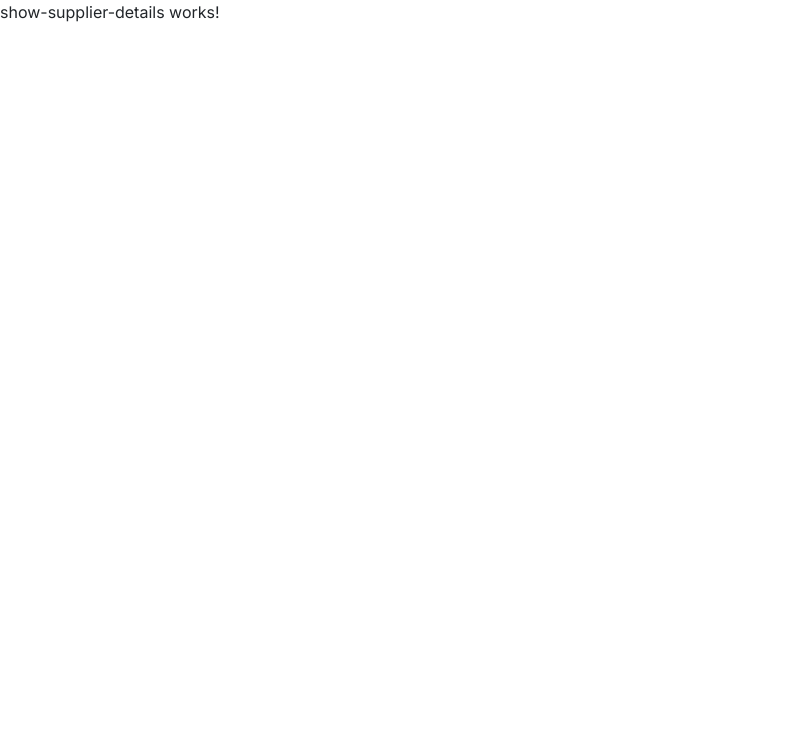
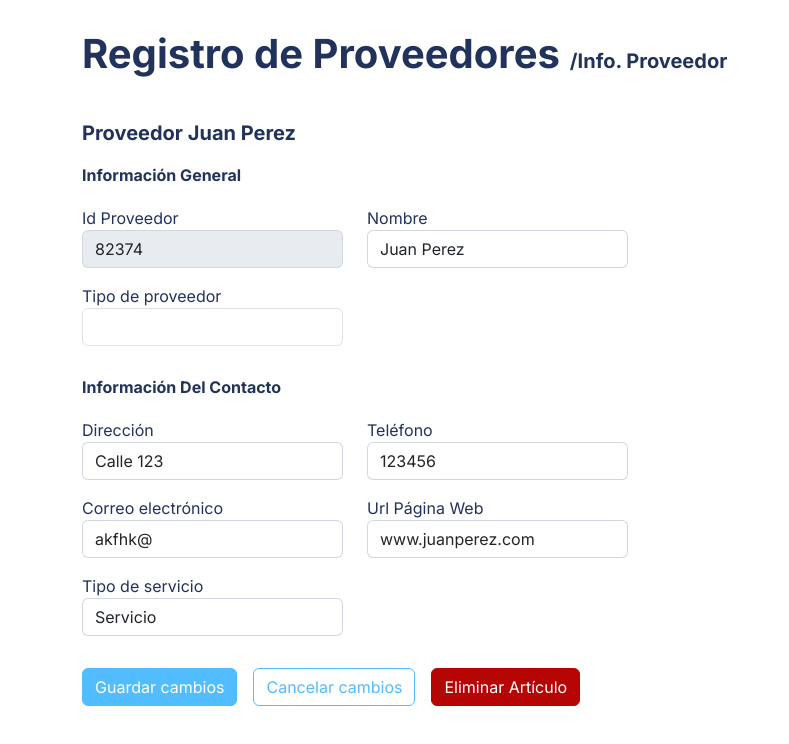
Before and after one commit to Code-Crafters-PUJ/web-app-users, an Angular app: page /home/inventory/show/supplier/detail in a window 1280 px wide. Shown: the top 744 px of the page, without its empty margins (0-789 px from the left). Built offline with nearby package versions, Linux system fonts and the light colour scheme.

Commit message:
Show supplier details created for edit or delete a supplier

```diff
--- a/src/app/pages/inventory-page/show-supplier-details-page/show-supplier-details.component.css
+++ b/src/app/pages/inventory-page/show-supplier-details-page/show-supplier-details.component.css
@@ -0,0 +1,32 @@
+.edit-info{
+  padding: 0;
+  margin: 1rem 0;
+}
+
+h5, h6{
+  margin-top: 1rem;
+}
+h6{
+  color: var(--bs-secondary);
+  font-family: Inter, sans-serif;
+  padding-bottom: 5px;
+  font-weight: bold;
+}
+
+label{
+  font-family: Inter, sans-serif;
+  font-weight: 400;
+}
+
+input{
+  font-family: Inter, sans-serif;
+  font-weight: 400;
+  border: 1px solid #21325B33;
+}
+
+::placeholder{
+  font-family: Inter, sans-serif;
+  font-weight: 400;
+  color: #21325B33;
+
+}
--- a/src/app/pages/inventory-page/show-supplier-details-page/show-supplier-details.component.html
+++ b/src/app/pages/inventory-page/show-supplier-details-page/show-supplier-details.component.html
@@ -1 +1,66 @@
-<p>show-supplier-details works!</p>
+<div class="container">
+  <div class="header-container">
+    <h1>Registro de Proveedores</h1>
+    <h5>/Info. Proveedor</h5>
+  </div>
+  <h5>Proveedor {{supplier.name}}</h5>
+
+  <div>
+    <h6>Información General</h6>
+    <div class="container edit-info">
+      <div class="row">
+        <div class="form-group col-md-3 mb-3">
+          <label for="id">Id Proveedor</label>
+          <input type="text" class="form-control" id="id" placeholder="Id Proveedor" [ngModel]="supplier.id" disabled>
+        </div>
+        <div class="form-group col-md-3 mb-3">
+          <label for="name">Nombre</label>
+          <input type="text" class="form-control" id="name" placeholder="Nombre" [ngModel]="supplier.name">
+        </div>
+      </div>
+      <div class="row">
+        <div class="form-group col-md-3 mb-3">
+          <label for="supplierType">Tipo de proveedor</label>
+          <select class="form-control" id="supplierType" [ngModel]="supplier.supplierType" required>
+            <option selected="selected">{{getSupplierTypeName(supplier.supplierType)}}</option>
+            <option *ngFor="let option of supplierOptions" [value]="option.value">{{ option.text }}</option>
+          </select>
+        </div>
+      </div>
+    </div>
+  </div>
+  <div>
+    <h6>Información Del Contacto</h6>
+    <div class="container edit-info">
+      <div class="row mb-3">
+        <div class="form-group col-md-3">
+          <label for="address">Dirección</label>
+          <input type="text" class="form-control" id="address" [ngModel]="supplier.address" placeholder="Dirección">
+        </div>
+        <div class="form-group col-md-3">
+          <label for="phone">Teléfono</label>
+          <input type="text" class="form-control" id="phone" [ngModel]="supplier.phone" placeholder="Teléfono">
+        </div>
+      </div>
+      <div class="row mb-3">
+        <div class="form-group col-md-3">
+          <label for="email">Correo electrónico</label>
+          <input type="text" class="form-control" id="email" [ngModel]="supplier.email" placeholder="Correo electrónico">
+        </div>
+        <div class="form-group col-md-3">
+          <label for="urlPage">Url Página Web</label>
+          <input type="text" class="form-control" id="urlPage" [ngModel]="supplier.urlPage" placeholder="Url Página Web">
+        </div>
+      </div>
+      <div class="row mb-3">
+        <div class="form-group col-md-3">
+          <label for="serviceType">Tipo de servicio</label>
+          <input type="text" class="form-control" id="serviceType" [ngModel]="supplier.serviceType" placeholder="Tipo de servicio">
+        </div>
+      </div>
+    </div>
+  </div>
+  <button class="btn btn-primary mt-3" (click)="saveSupplierChanges()">Guardar cambios</button>
+  <button class="btn btn-primary-border mt-3 mx-3" (click)="cancelChanges()">Cancelar cambios</button>
+  <button class="btn btn-danger mt-3" (click)="deleteSupplier()">Eliminar Artículo</button>
+</div>
--- a/src/app/pages/inventory-page/show-supplier-details-page/show-supplier-details.component.ts
+++ b/src/app/pages/inventory-page/show-supplier-details-page/show-supplier-details.component.ts
@@ -1,12 +1,136 @@
-import { Component } from '@angular/core';
+import {Component, OnInit} from '@angular/core';
+import {NgForOf} from "@angular/common";
+import {FormsModule, ReactiveFormsModule} from "@angular/forms";
+import {supplier} from "../../../Models/Inventory/supplier";
+import {supplierType} from "../../../Models/Inventory/supplierType";
+import {ActivatedRoute, Router} from "@angular/router";
+import {SupplierService} from "../../../services/inventory-services/supplier/supplier.service";
+import Swal from "sweetalert2";
 
 @Component({
   selector: 'app-show-supplier-details',
   standalone: true,
-  imports: [],
+  imports: [
+    NgForOf,
+    ReactiveFormsModule,
+    FormsModule
+  ],
   templateUrl: './show-supplier-details.component.html',
   styleUrl: './show-supplier-details.component.css'
 })
-export class ShowSupplierDetailsComponent {
+export class ShowSupplierDetailsComponent implements OnInit{
+  supplier: supplier ={
+    id: null,
+    name: '',
+    supplierType: '',
+    address: '',
+    phone: '',
+    email: '',
+    urlPage: '',
+    serviceType: ''
+  };
+  supplierId: number = -1;
+  companyId = -1;
 
+  supplierOptions: { value: supplierType, text: string }[] = [
+    {value: supplierType.PERSONA, text: 'Persona'},
+    {value: supplierType.EMPRESA, text: 'Empresa'},
+    {value: supplierType.ORGANIZACION, text: 'Organización'},
+    {value: supplierType.FUNDACION, text: 'Fundación'}
+  ];
+
+  constructor(
+    private route: ActivatedRoute,
+    private router: Router,
+    private supplierService: SupplierService
+  ) {
+
+  }
+
+  ngOnInit(): void {
+    this.route.paramMap.subscribe(params => {
+      const id = params.get('id');
+      if (id) {
+        this.supplierId = parseInt(id, 10);
+      }
+    });
+    this.supplierId = 10;
+    if (this.supplierId !== -1) {
+      this.supplierService.getSupplierById(this.supplierId, this.companyId).subscribe(supplier => {
+        this.supplier = supplier;
+      });
+    }
+  }
+
+
+  saveSupplierChanges() {
+    if(this.validateForm()){
+      this.supplierService.editSupplier(this.supplier, this.companyId).subscribe((res) => {
+        if (res) {
+          Swal.fire(
+            'Proveedor actualizado',
+            'El proveedor ha sido actualizado exitosamente',
+            'success'
+          )
+          this.router.navigate(['home/inventory/show/supplier/all']);
+        } else {
+          Swal.fire(
+            'Error',
+            'No se pudo actualizar el proveedor',
+            'error'
+          )
+        }
+      });
+    }else{
+      Swal.fire(
+        'Error',
+        'Por favor complete todos los campos',
+        'error'
+      )
+    }
+
+  }
+
+  cancelChanges() {
+    this.router.navigate(['home/inventory/show/supplier/all']);
+  }
+
+  deleteSupplier() {
+    this.supplierService.deleteSupplier(this.supplierId, this.companyId).subscribe((res) => {
+      if (res) {
+        Swal.fire(
+          'Proveedor eliminado',
+          'El proveedor ha sido eliminado exitosamente',
+          'success'
+        )
+        this.router.navigate(['home/inventory/show/supplier/all']);
+      } else {
+        Swal.fire(
+          'Error',
+          'No se pudo eliminar el proveedor',
+          'error'
+        )
+      }
+
+    });
+  }
+
+  private validateForm() {
+    return this.supplier?.name !== '' || this.supplier?.address !== '' || this.supplier?.phone !== '' || this.supplier?.email !== '' || this.supplier?.serviceType !== '' || this.supplier?.supplierType !== ''
+  }
+
+  getSupplierTypeName(typeId: string): string {
+      switch (typeId) {
+        case '1':
+          return supplierType.PERSONA;
+        case '2':
+          return supplierType.EMPRESA;
+        case '3':
+          return supplierType.ORGANIZACION;
+        case '4':
+          return supplierType.FUNDACION;
+        default:
+          return 'Desconocido';
+      }
+  }
 }
```
